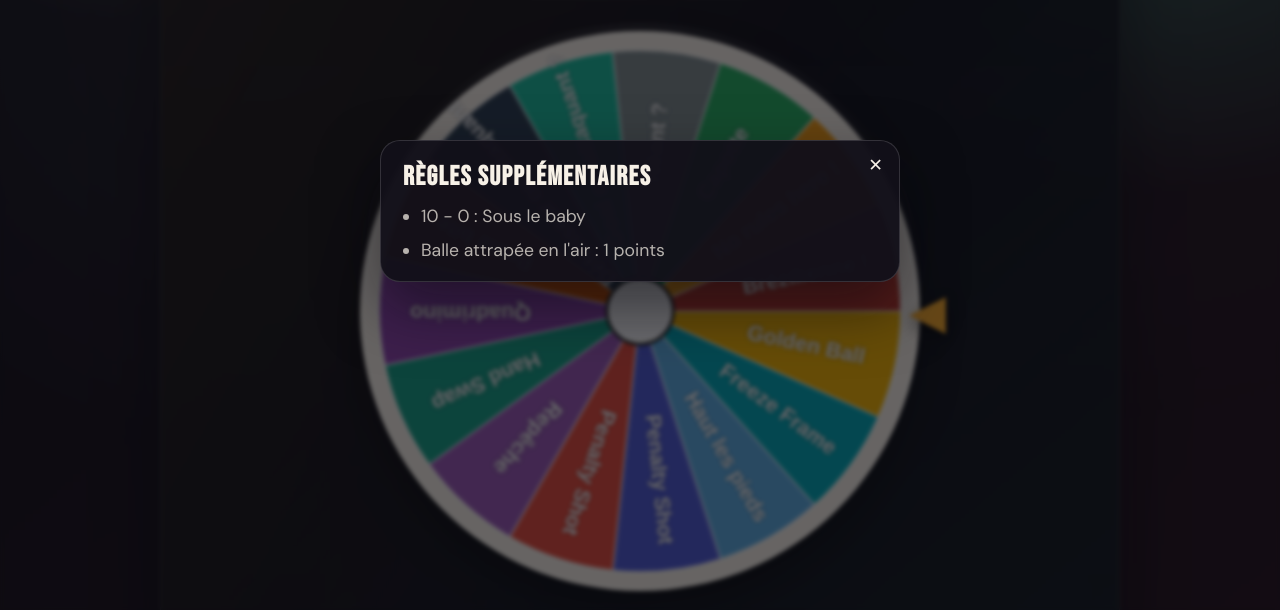
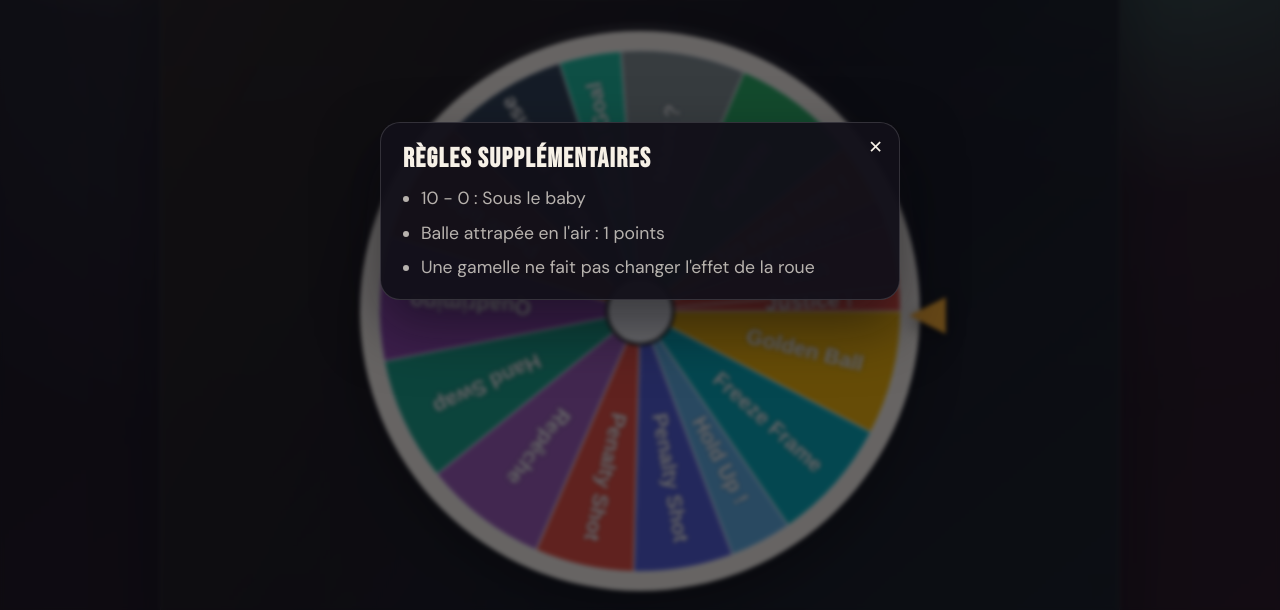
Before and after one commit to EAnathos/BabyFoot-Lottery, a plain HTML site: page index.html in a window 1280 px wide. Both pictures are taken after a click on the button "Règles ?". Shown: the part 189-799 px from the top of the page. Drawn offline with Linux system fonts and the light colour scheme.

Commit message:
Update effect names and descriptions; enhance rarity logic and UI elements

```diff
--- a/effects.json
+++ b/effects.json
@@ -18,7 +18,7 @@
     },
     {
       "id": 2,
-      "name": "Haut les pieds",
+      "name": "Hold Up !",
       "description": "Les centraux doivent lever les pieds vers le ciel !",
       "color": "#5DADE2",
       "goalsRequired": 1,
@@ -74,7 +74,7 @@
     },
     {
       "id": 9,
-      "name": "Défenseur ou attaquant ?",
+      "name": "Golden Defense",
       "description": "Le prochain but de la défense comptera double !",
       "color": "#2C3E50",
       "goalsRequired": 1,
@@ -82,7 +82,7 @@
     },
     {
       "id": 10,
-      "name": "Goal ou attaquant ?",
+      "name": "Golden Goal",
       "description": "Le prochain but du goal comptera double !",
       "color": "#1ABC9C",
       "goalsRequired": 1,
@@ -114,9 +114,25 @@
     },
     {
       "id": 14,
-      "name": "Brézilienne !",
-      "description": "Tu peux mettre un coup dans l'épaule de l'adversaire en face de toi !",
+      "name": "Brézilienne",
+      "description": "Si tu marques, tu peux mettre un coup dans l'épaule de l'adversaire en face de toi !",
       "color": "#C0392B",
+      "goalsRequired": 1,
+      "weight": 2
+    },
+    {
+      "id": 15,
+      "name": "Stun",
+      "description": "La dernière équipe qui a marqué est étourdie, elle ne peut pas jouer pendant 7 secondes !",
+      "color": "#E74C3C",
+      "goalsRequired": 1,
+      "weight": 5
+    },
+    {
+      "id": 16,
+      "name": "Justice !",
+      "description": "Le dernier point est annulé !",
+      "color": "#E74C3C",
       "goalsRequired": 1,
       "weight": 2
     }
--- a/index.html
+++ b/index.html
@@ -29,7 +29,7 @@
             <div class="result-content">
                 <h3 id="effectName"></h3>
                 <div class="result-meta">
-                    <span id="rareBadge" class="rare-badge is-hidden">Rare *</span>
+                    <span id="rarityBadge" class="rare-badge is-hidden">Rare *</span>
                 </div>
                 <p id="effectDescription"></p>
                 <div class="bonus-status" id="bonusStatus"></div>
@@ -44,6 +44,7 @@
                 <ul>
                     <li>10 - 0 : Sous le baby</li>
                     <li>Balle attrapée en l'air : 1 points</li>
+                    <li>Une gamelle ne fait pas changer l'effet de la roue</li>
                 </ul>
             </div>
         </div>
--- a/script.js
+++ b/script.js
@@ -7,19 +7,19 @@ let currentRotation = 0;
 let hasSpun = false;
 
 // Canvas setup
-const canvas = document.getElementById('wheelCanvas');
-const ctx = canvas.getContext('2d');
-const resultDisplay = document.getElementById('resultDisplay');
-const effectName = document.getElementById('effectName');
-const effectDescription = document.getElementById('effectDescription');
-const bonusStatus = document.getElementById('bonusStatus');
-const rareBadge = document.getElementById('rareBadge');
-const wheelHint = document.querySelector('.wheel-hint');
-const cheatBlue = document.getElementById('cheatBlue');
-const cheatRed = document.getElementById('cheatRed');
-const fullscreenToggle = document.getElementById('fullscreenToggle');
-const rulesToggle = document.getElementById('rulesToggle');
-const rulesModal = document.getElementById('rulesModal');
+const canvas = document.getElementById("wheelCanvas");
+const ctx = canvas.getContext("2d");
+const resultDisplay = document.getElementById("resultDisplay");
+const effectName = document.getElementById("effectName");
+const effectDescription = document.getElementById("effectDescription");
+const bonusStatus = document.getElementById("bonusStatus");
+const rarityBadge = document.getElementById("rarityBadge");
+const wheelHint = document.querySelector(".wheel-hint");
+const cheatBlue = document.getElementById("cheatBlue");
+const cheatRed = document.getElementById("cheatRed");
+const fullscreenToggle = document.getElementById("fullscreenToggle");
+const rulesToggle = document.getElementById("rulesToggle");
+const rulesModal = document.getElementById("rulesModal");
 
 // Configuration constants
 const MIN_SPIN_DURATION = 2000;
@@ -27,36 +27,40 @@ const SPIN_DURATION_VARIANCE = 2000;
 const MIN_ROTATIONS = 5;
 const ROTATION_VARIANCE = 5;
 const DEFAULT_WEIGHT = 10;
-const RARE_WEIGHT = 2;
+const RARE_WEIGHT = 5;
+const LEGENDARY_WEIGHT = 2;
 
 // Load effects data
-fetch('effects.json', { cache: 'no-store' })
-    .then(response => {
+fetch("effects.json", { cache: "no-store" })
+  .then((response) => {
     if (!response.ok) {
       throw new Error(`HTTP ${response.status}`);
     }
     return response.json();
   })
-    .then(data => {
+  .then((data) => {
     if (!Array.isArray(data.effects) || data.effects.length === 0) {
-            throw new Error('Invalid effects.json format');
+      throw new Error("Invalid effects.json format");
     }
     effects = data.effects.map((effect) => {
-            const baseWeight = typeof effect.weight === 'number' ? effect.weight : DEFAULT_WEIGHT;
+      const baseWeight =
+        typeof effect.weight === "number" ? effect.weight : DEFAULT_WEIGHT;
       const weight = Math.max(0, baseWeight);
-            const isRare = weight <= RARE_WEIGHT;
+      const isRare = weight <= RARE_WEIGHT && weight > LEGENDARY_WEIGHT;
+      const isLegendary = weight <= LEGENDARY_WEIGHT;
       return {
         ...effect,
         isRare,
-                weight
+        isLegendary,
+        weight,
       };
     });
     resizeCanvas();
     drawWheel(0);
     updateSpinButton();
   })
-    .catch(error => {
-        console.error('Error loading effects:', error);
+  .catch((error) => {
+    console.error("Error loading effects:", error);
     effects = [];
     resizeCanvas();
     drawWheel(0);
@@ -65,12 +69,13 @@ fetch('effects.json', { cache: 'no-store' })
   });
 
 function showLoadError() {
-    effectName.textContent = 'Chargement impossible';
-    effectDescription.textContent = 'Ouvre la page avec un serveur local pour lire effects.json.';
-    bonusStatus.textContent = '';
-    bonusStatus.classList.remove('active');
-    resultDisplay.style.background = 'rgba(17, 16, 26, 0.9)';
-    resultDisplay.classList.remove('hidden');
+  effectName.textContent = "Chargement impossible";
+  effectDescription.textContent =
+    "Ouvre la page avec un serveur local pour lire effects.json.";
+  bonusStatus.textContent = "";
+  bonusStatus.classList.remove("active");
+  resultDisplay.style.background = "rgba(17, 16, 26, 0.9)";
+  resultDisplay.classList.remove("hidden");
 }
 
 function resizeCanvas() {
@@ -87,7 +92,7 @@ function drawWheel(rotation = 0) {
   const centerX = canvas.width / 2;
   const centerY = canvas.height / 2;
   const numSegments = effects.length;
-    const anglePerSegment = numSegments > 0 ? (2 * Math.PI) / numSegments : 0;
+  const { weights, totalWeight, anglePerWeight } = getWeightMeta();
 
   ctx.clearRect(0, 0, canvas.width, canvas.height);
 
@@ -96,9 +101,12 @@ function drawWheel(rotation = 0) {
   }
 
   // Draw segments
+  let cumulativeAngle = 0;
   effects.forEach((effect, index) => {
-        const startAngle = rotation + (index * anglePerSegment);
-        const endAngle = rotation + ((index + 1) * anglePerSegment);
+    const segmentWeight = weights[index];
+    const segmentAngle = segmentWeight * anglePerWeight;
+    const startAngle = rotation + cumulativeAngle;
+    const endAngle = rotation + cumulativeAngle + segmentAngle;
 
     // Draw segment
     ctx.beginPath();
@@ -107,30 +115,32 @@ function drawWheel(rotation = 0) {
     ctx.closePath();
     ctx.fillStyle = effect.color;
     ctx.fill();
-        ctx.strokeStyle = 'rgba(255, 255, 255, 0.65)';
+    ctx.strokeStyle = "rgba(255, 255, 255, 0.65)";
     ctx.lineWidth = 1.5;
     ctx.stroke();
 
     // Draw text
     ctx.save();
     ctx.translate(centerX, centerY);
-        ctx.rotate(startAngle + anglePerSegment / 2);
-        ctx.textAlign = 'center';
-        ctx.fillStyle = 'white';
+    ctx.rotate(startAngle + segmentAngle / 2);
+    ctx.textAlign = "center";
+    ctx.fillStyle = "white";
     const fontSize = Math.max(12, Math.floor(wheelRadius * 0.085));
     ctx.font = `bold ${fontSize}px Arial`;
-        ctx.shadowColor = 'rgba(0, 0, 0, 0.5)';
+    ctx.shadowColor = "rgba(0, 0, 0, 0.5)";
     ctx.shadowBlur = 3;
     ctx.fillText(effect.name, wheelRadius * 0.65, 5);
     ctx.restore();
+
+    cumulativeAngle += segmentAngle;
   });
 
   // Draw center circle
   ctx.beginPath();
   ctx.arc(centerX, centerY, centerCircleRadius, 0, 2 * Math.PI);
-    ctx.fillStyle = 'white';
+  ctx.fillStyle = "white";
   ctx.fill();
-    ctx.strokeStyle = '#333';
+  ctx.strokeStyle = "#333";
   ctx.lineWidth = 3;
   ctx.stroke();
 }
@@ -141,14 +151,37 @@ function updateSpinButton() {
 }
 
 function getRotationForIndex(targetIndex) {
-    const segmentAngle = (2 * Math.PI) / effects.length;
-    const targetRotation = (2 * Math.PI) - (targetIndex + 0.5) * segmentAngle;
+  const { weights, anglePerWeight, totalWeight } = getWeightMeta();
+  if (totalWeight <= 0) {
+    return 0;
+  }
+
+  let cumulativeAngle = 0;
+  for (let index = 0; index < targetIndex; index += 1) {
+    cumulativeAngle += weights[index] * anglePerWeight;
+  }
+  const targetAngle =
+    cumulativeAngle + (weights[targetIndex] * anglePerWeight) / 2;
+  const targetRotation = 2 * Math.PI - targetAngle;
   return ((targetRotation % (2 * Math.PI)) + 2 * Math.PI) % (2 * Math.PI);
+}
+
+function getWeightMeta() {
+  const weights = effects.map((effect) => {
+    if (typeof effect.weight === "number") {
+      return Math.max(0, effect.weight);
+    }
+    return DEFAULT_WEIGHT;
+  });
+  const totalWeight = weights.reduce((sum, weight) => sum + weight, 0);
+  const anglePerWeight = totalWeight > 0 ? (2 * Math.PI) / totalWeight : 0;
+  return { weights, totalWeight, anglePerWeight };
 }
 
 function pickWeightedEffect() {
   const totalWeight = effects.reduce((sum, effect) => {
-        const weight = typeof effect.weight === 'number' ? Math.max(0, effect.weight) : 0;
+    const weight =
+      typeof effect.weight === "number" ? Math.max(0, effect.weight) : 0;
     return sum + weight;
   }, 0);
 
@@ -158,7 +191,8 @@ function pickWeightedEffect() {
 
   let roll = Math.random() * totalWeight;
   for (const effect of effects) {
-        const weight = typeof effect.weight === 'number' ? Math.max(0, effect.weight) : 0;
+    const weight =
+      typeof effect.weight === "number" ? Math.max(0, effect.weight) : 0;
     roll -= weight;
     if (roll <= 0) {
       return effect;
@@ -170,9 +204,10 @@ function pickWeightedEffect() {
 
 function runSpin(finalRotation, winningEffect) {
   isSpinning = true;
-    resultDisplay.classList.add('hidden');
+  resultDisplay.classList.add("hidden");
 
-    const spinDuration = MIN_SPIN_DURATION + Math.random() * SPIN_DURATION_VARIANCE; // 3-5 seconds
+  const spinDuration =
+    MIN_SPIN_DURATION + Math.random() * SPIN_DURATION_VARIANCE; // 3-5 seconds
   const startTime = Date.now();
 
   function animate() {
@@ -200,10 +235,13 @@ function runSpin(finalRotation, winningEffect) {
 function spinWheel() {
   if (isSpinning || effects.length === 0) return;
 
-    const rotations = Math.floor(MIN_ROTATIONS + Math.random() * ROTATION_VARIANCE); // 5-9 full rotations
+  const rotations = Math.floor(
+    MIN_ROTATIONS + Math.random() * ROTATION_VARIANCE,
+  ); // 5-9 full rotations
   const winningEffect = pickWeightedEffect();
   const targetIndex = effects.indexOf(winningEffect);
-    const finalRotation = rotations * 2 * Math.PI + getRotationForIndex(targetIndex);
+  const finalRotation =
+    rotations * 2 * Math.PI + getRotationForIndex(targetIndex);
 
   runSpin(finalRotation, winningEffect);
 }
@@ -216,37 +254,40 @@ function showResult(effect) {
   // Set background color based on effect
   resultDisplay.style.background = `linear-gradient(135deg, ${effect.color}88, ${effect.color}44)`;
 
-    if (typeof effect.goalsRequired === 'number') {
-        bonusStatus.textContent = `⚡ Durée: ${effect.goalsRequired} but${effect.goalsRequired === 1 ? '' : 's'}`;
-        bonusStatus.classList.add('active');
+  if (typeof effect.goalsRequired === "number") {
+    bonusStatus.textContent = `⚡ Durée: ${effect.goalsRequired} but${effect.goalsRequired === 1 ? "" : "s"}`;
+    bonusStatus.classList.add("active");
   } else {
-        bonusStatus.textContent = '';
-        bonusStatus.classList.remove('active');
+    bonusStatus.textContent = "";
+    bonusStatus.classList.remove("active");
   }
 
-    if (rareBadge) {
+  if (rarityBadge) {
     if (effect.isRare) {
-            rareBadge.textContent = 'Rare *';
-            rareBadge.classList.remove('is-hidden');
+      rarityBadge.textContent = "Rare *";
+      rarityBadge.classList.remove("is-hidden");
+    } else if (effect.isLegendary) {
+      rarityBadge.textContent = "Legendaire *";
+      rarityBadge.classList.remove("is-hidden");
     } else {
-            rareBadge.textContent = '';
-            rareBadge.classList.add('is-hidden');
+      rarityBadge.textContent = "";
+      rarityBadge.classList.add("is-hidden");
     }
   }
 
-    resultDisplay.classList.remove('hidden');
-    resultDisplay.classList.add('effect-flash');
+  resultDisplay.classList.remove("hidden");
+  resultDisplay.classList.add("effect-flash");
 
   if (!hasSpun) {
     hasSpun = true;
     if (wheelHint) {
-            wheelHint.classList.add('hidden');
+      wheelHint.classList.add("hidden");
     }
   }
 
   // Remove flash animation after it completes
   setTimeout(() => {
-        resultDisplay.classList.remove('effect-flash');
+    resultDisplay.classList.remove("effect-flash");
   }, 500);
 
   // Note: No auto-hide timer - bonus stays until goals are scored
@@ -265,14 +306,17 @@ function showCheatResult(effectId) {
     return;
   }
 
-    const rotations = Math.floor(MIN_ROTATIONS + Math.random() * ROTATION_VARIANCE); // 5-9 full rotations
-    const finalRotation = rotations * 2 * Math.PI + getRotationForIndex(targetIndex);
+  const rotations = Math.floor(
+    MIN_ROTATIONS + Math.random() * ROTATION_VARIANCE,
+  ); // 5-9 full rotations
+  const finalRotation =
+    rotations * 2 * Math.PI + getRotationForIndex(targetIndex);
 
   runSpin(finalRotation, forcedEffect);
 }
 
 // Event listeners
-canvas.addEventListener('click', () => {
+canvas.addEventListener("click", () => {
   if (effects.length === 0) {
     showLoadError();
     return;
@@ -281,20 +325,20 @@ canvas.addEventListener('click', () => {
     spinWheel();
   }
 });
-window.addEventListener('resize', () => {
+window.addEventListener("resize", () => {
   resizeCanvas();
   drawWheel(currentRotation);
 });
 
 // Allow Enter key to spin
-document.addEventListener('keypress', (e) => {
-    if (e.key === 'Enter' && !isSpinning) {
+document.addEventListener("keypress", (e) => {
+  if (e.key === "Enter" && !isSpinning) {
     spinWheel();
   }
 });
 
 if (cheatBlue) {
-    cheatBlue.addEventListener('click', (event) => {
+  cheatBlue.addEventListener("click", (event) => {
     event.preventDefault();
     if (!isSpinning) {
       showCheatResult(3);
@@ -303,7 +347,7 @@ if (cheatBlue) {
 }
 
 if (cheatRed) {
-    cheatRed.addEventListener('click', (event) => {
+  cheatRed.addEventListener("click", (event) => {
     event.preventDefault();
     if (!isSpinning) {
       showCheatResult(4);
@@ -316,12 +360,17 @@ function updateFullscreenToggle() {
     return;
   }
   const isFullscreen = Boolean(document.fullscreenElement);
-    fullscreenToggle.textContent = isFullscreen ? 'Exit fullscreen' : 'Enter fullscreen';
-    fullscreenToggle.setAttribute('aria-pressed', isFullscreen ? 'true' : 'false');
+  fullscreenToggle.textContent = isFullscreen
+    ? "Exit fullscreen"
+    : "Enter fullscreen";
+  fullscreenToggle.setAttribute(
+    "aria-pressed",
+    isFullscreen ? "true" : "false",
+  );
 }
 
 if (fullscreenToggle) {
-    fullscreenToggle.addEventListener('click', async () => {
+  fullscreenToggle.addEventListener("click", async () => {
     if (document.fullscreenElement) {
       await document.exitFullscreen();
     } else if (document.documentElement.requestFullscreen) {
@@ -331,45 +380,45 @@ if (fullscreenToggle) {
   updateFullscreenToggle();
 }
 
-document.addEventListener('fullscreenchange', updateFullscreenToggle);
+document.addEventListener("fullscreenchange", updateFullscreenToggle);
 
 if (rulesToggle && rulesModal) {
   const closeRules = () => {
-        rulesModal.classList.add('is-hidden');
-        rulesToggle.setAttribute('aria-expanded', 'false');
+    rulesModal.classList.add("is-hidden");
+    rulesToggle.setAttribute("aria-expanded", "false");
   };
 
   const openRules = () => {
-        rulesModal.classList.remove('is-hidden');
-        rulesToggle.setAttribute('aria-expanded', 'true');
+    rulesModal.classList.remove("is-hidden");
+    rulesToggle.setAttribute("aria-expanded", "true");
   };
 
-    rulesToggle.addEventListener('click', () => {
-        if (rulesModal.classList.contains('is-hidden')) {
+  rulesToggle.addEventListener("click", () => {
+    if (rulesModal.classList.contains("is-hidden")) {
       openRules();
     } else {
       closeRules();
     }
   });
 
-    rulesModal.addEventListener('click', (event) => {
+  rulesModal.addEventListener("click", (event) => {
     const target = event.target;
-        if (target instanceof HTMLElement && target.closest('[data-rules-close]')) {
+    if (target instanceof HTMLElement && target.closest("[data-rules-close]")) {
       closeRules();
     }
   });
 
-    document.addEventListener('keydown', (event) => {
-        if (event.key === 'Escape' && !rulesModal.classList.contains('is-hidden')) {
+  document.addEventListener("keydown", (event) => {
+    if (event.key === "Escape" && !rulesModal.classList.contains("is-hidden")) {
       closeRules();
     }
   });
 }
 
-if ('serviceWorker' in navigator) {
-    window.addEventListener('load', () => {
-        navigator.serviceWorker.register('./service-worker.js').catch((error) => {
-            console.warn('Service worker registration failed:', error);
+if ("serviceWorker" in navigator) {
+  window.addEventListener("load", () => {
+    navigator.serviceWorker.register("./service-worker.js").catch((error) => {
+      console.warn("Service worker registration failed:", error);
     });
   });
 }
--- a/styles.css
+++ b/styles.css
@@ -147,7 +147,7 @@ h1 {
 #wheelCanvas {
 	width: min(82vw, 520px);
 	height: auto;
-	border-radius: 50%;
+	border-radius: 80%;
 	background: var(--bg-sand);
 	box-shadow: 0 18px 40px rgba(0, 0, 0, 0.4);
 	border: 0 solid transparent;
```
Lines whose indentation alone changed are shown as unchanged.
